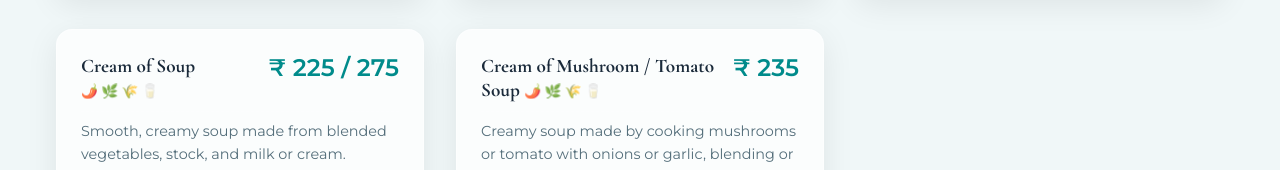
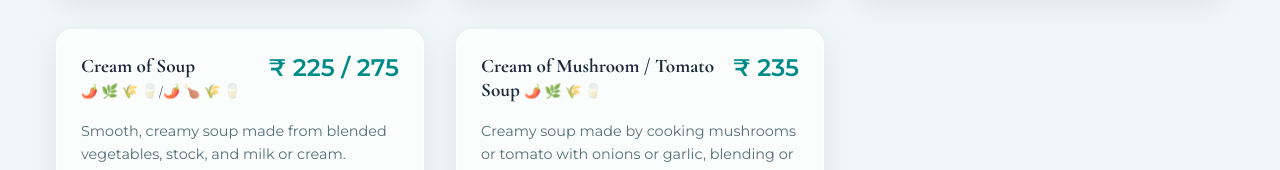
Before and after one commit to ittheshore-trishvam/beachresort, a plain HTML site: page index.html in a window 1280 px wide. Shown: the part 1935-2105 px from the top of the page. Drawn offline with nearby package versions, Linux system fonts and the light colour scheme; animation ran at ten frames a second.

Commit message:
Update index.html

```diff
--- a/index.html
+++ b/index.html
@@ -146,7 +146,7 @@
                 <div class="menu-item" data-category="soup">
                     <div class="menu-details">
                         <div class="menu-title-price">
-                            <h3>Cream of Soup <span class="dietary-symbols">🌶️ 🌿 🌾 🥛 </span></h3>
+                            <h3>Cream of Soup <span class="dietary-symbols">🌶️ 🌿 🌾 🥛/🌶️ 🍗 🌾 🥛 </span></h3>
                             <span class="price">₹ 225 / 275</span>
                         </div>
                         <p class="menu-desc">Smooth, creamy soup made from blended vegetables, stock, and milk or cream. Nutritious, flavourful, and commonly served as a warm appetizer or light meal.</p>
```
